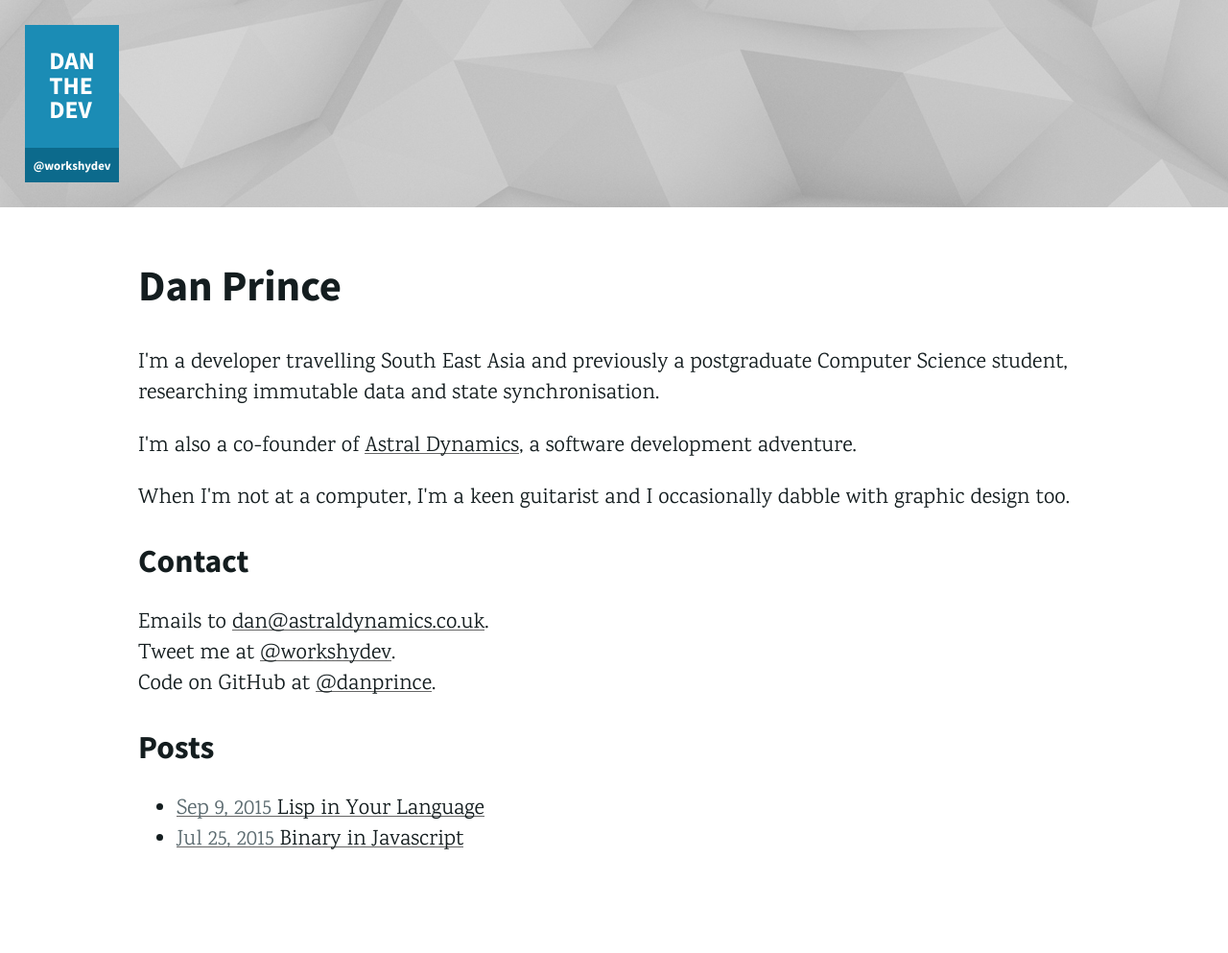
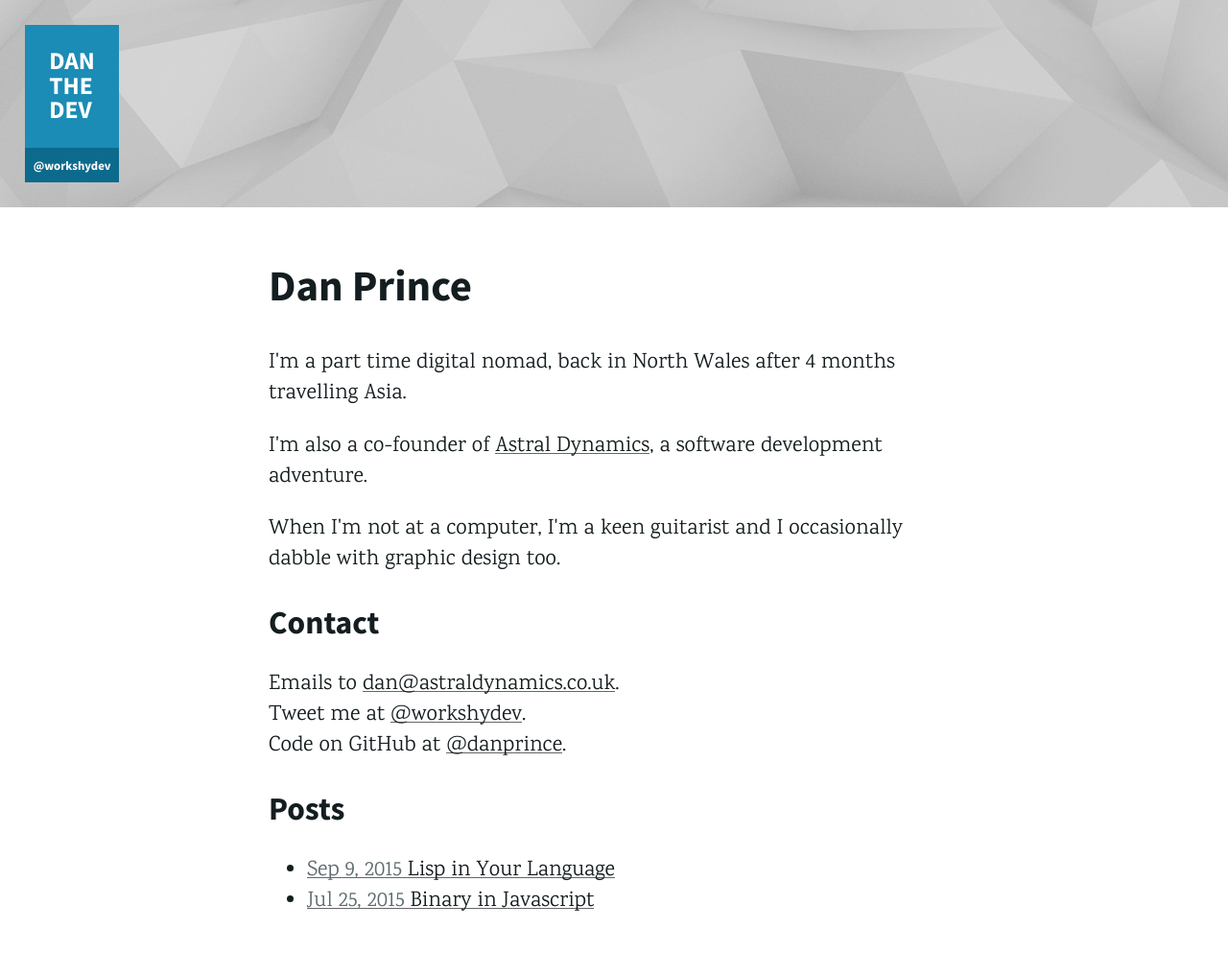
Before and after one commit to danprince/danthedev.com, a Jekyll site: the page built from index.html, in a window 1280 px wide. Shown: the whole page at 96% size. Built offline with Jekyll 4.4.1, drawn with Linux system fonts in a browser that asks for light colours; before the commit the page ends 929 px from its top, so only the background shows below that.

Commit message:
misc updates

```diff
--- a/_sass/partials/_base.scss
+++ b/_sass/partials/_base.scss
@@ -1,3 +1,5 @@
+@import 'modules/typography';
+
 body {
   color: $bunker-black;
   font-family: 'Karma', serif;
@@ -7,7 +9,7 @@ body {
 
 main {
   margin: 0 auto;
-  max-width: 62em;
+  max-width: 45em;
   width: 100%;
 }
 
@@ -35,6 +37,10 @@ a {
   margin-bottom: 1em;
 }
 
+.footnotes {
+  @include rule;
+}
+
 img, pre {
   max-width: 100%;
 }
--- a/index.html
+++ b/index.html
@@ -5,9 +5,8 @@ layout: default
   <section class='bio type'>
     <h1>Dan Prince</h1>
     <p>
-      I'm a developer travelling South East Asia and previously a postgraduate
-      Computer Science student, researching immutable data and state
-      synchronisation.
+      I'm a part time digital nomad, back in North Wales after 4 months
+      travelling Asia.
     </p>
     <p>
       I'm also a co-founder of
```
